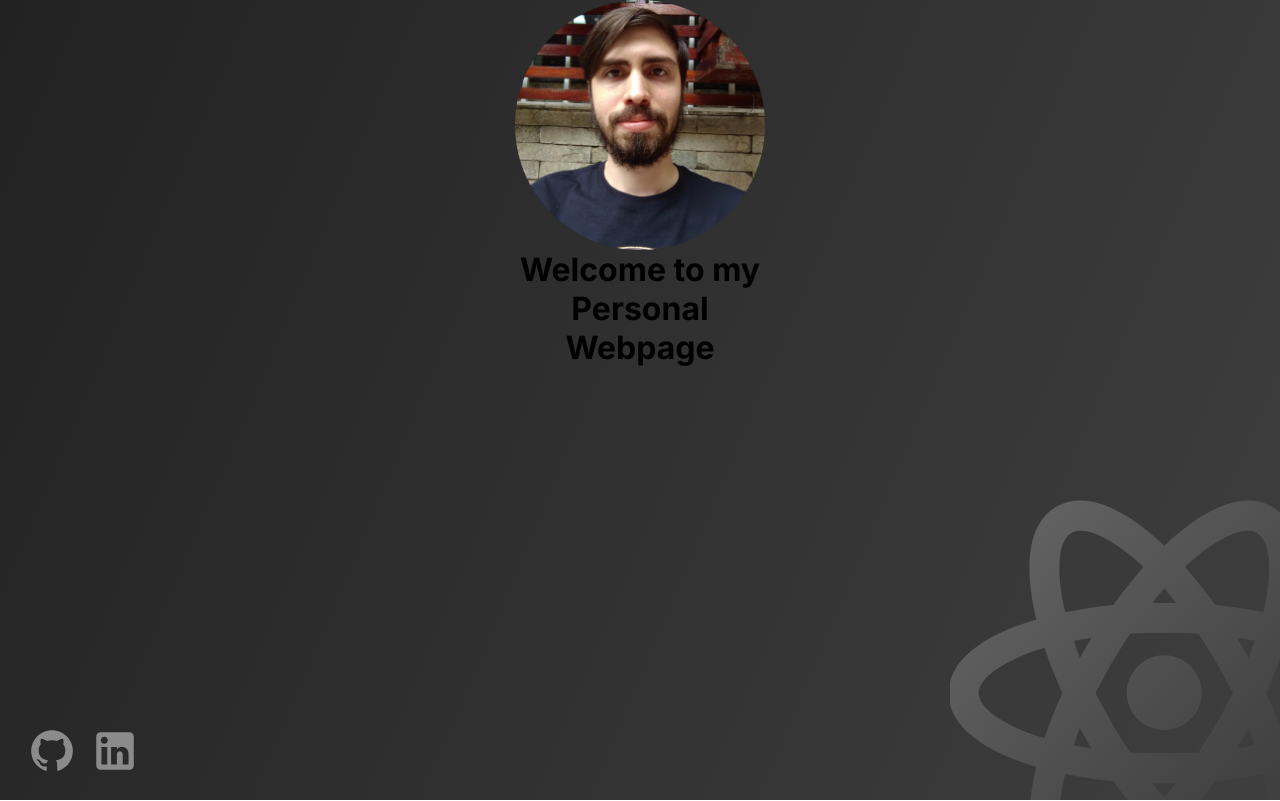
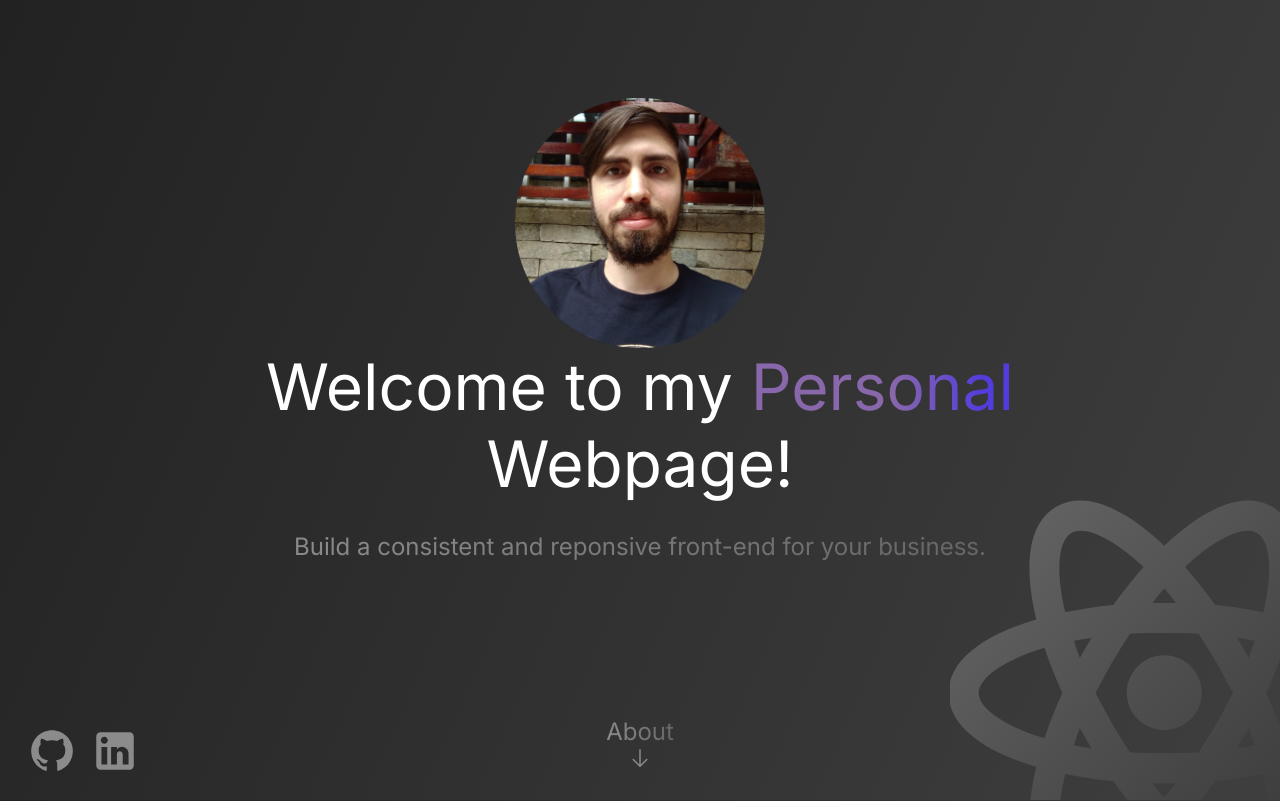
Before and after one commit to Bernardo1411/Bernardo_page, a Next.js app: page / in a window 1280 px wide. Shown: the top 801 px of the page. Built offline with nearby package versions, Linux system fonts and the light colour scheme.

Commit message:
main page done

```diff
--- /dev/null
+++ b/src/app/about/about.js
@@ -0,0 +1,13 @@
+import React from 'react';
+
+import PageContainer from '../../containers/pageContainer/pageContainer';
+
+function About() {
+  return (
+    <PageContainer id="about">
+      <h1>About</h1>
+    </PageContainer>
+  );
+}
+
+export default About;
--- /dev/null
+++ b/src/app/contact/contact.js
@@ -0,0 +1,13 @@
+import React from 'react';
+
+import PageContainer from '../../containers/pageContainer/pageContainer';
+
+function Contact() {
+  return (
+    <PageContainer id="contact">
+      <h1>Contact</h1>
+    </PageContainer>
+  );
+}
+
+export default Contact;
--- a/src/app/globals.css
+++ b/src/app/globals.css
@@ -1,5 +1,8 @@
 :root {
   --background-main-color: linear-gradient(113deg, #222 0%, #3F3F3F 100.75%);
+  --background-navbar-color: linear-gradient(180deg, #222 0%, rgba(34, 34, 34, 0.00) 100%);
+  --text-main-color: linear-gradient(90deg, #8967AB 53.65%, #523CDB 88.49%);
+  --text-secondary-color: linear-gradient(90deg, #8B8B8B 0%, #656565 100%);
 }
 
 * {
--- a/src/app/landing/landing.js
+++ b/src/app/landing/landing.js
@@ -1,20 +1,38 @@
 import React from 'react';
 import Image from 'next/image';
 
-import PageContainer from '../../containers/pageContainer';
+import PageContainer from '../../containers/pageContainer/pageContainer';
+
+import styles from './landing.module.css';
 
 function Landing() {
   return (
-    <PageContainer>
+    <PageContainer id="landing">
       <Image
         src="/images/myphoto.webp"
         alt="Bernardo photo"
         height={250}
         width={250}
       />
-      <h1>Welcome to my </h1>
-      <h1>Personal</h1>
-      <h1> Webpage</h1>
+      <div className={styles.divMainText}>
+        <div>
+          <h1 className={styles.h1}>Welcome to my </h1>
+          <h1 className={`${styles.h1} ${styles.personal}`}>Personal</h1>
+        </div>
+      </div>
+      <div style={{ display: 'flex', justifyContent: 'center', marginBottom: '30px' }}>
+        <h1 className={styles.h1}>Webpage!</h1>
+      </div>
+      <p className={styles.p}>Build a consistent and reponsive front-end for your business.</p>
+      <div className={styles.bottomButton}>
+        <p className={styles.p}>About</p>
+        <Image
+          src="/images/arrowDown.svg"
+          alt="arrow down"
+          height={24}
+          width={24}
+        />
+      </div>
     </PageContainer>
   );
 }
--- a/src/app/landing/landing.module.css
+++ b/src/app/landing/landing.module.css
@@ -0,0 +1,39 @@
+.h1 {
+    color: white;
+    font-size: 64px;
+    font-weight: 400;
+    display: inline;
+}
+
+.personal {
+    background: var(--text-main-color);
+    -webkit-background-clip: text;
+    -moz-background-clip: text;
+    -webkit-text-fill-color: transparent;
+    -moz-text-fill-color: transparent;
+}
+
+.p {
+    text-align: center;
+    font-size: 24px;
+    font-style: normal;
+    font-weight: 400;
+    line-height: normal;
+
+    background: var(--text-secondary-color);
+    background-clip: text;
+    -webkit-background-clip: text;
+    -webkit-text-fill-color: transparent;
+}
+
+.bottomButton {
+    width: 100px;
+    display: flex;
+    flex-direction: column;
+    justify-content: center;
+    align-items: center;
+    margin-bottom: 30px;
+    position: absolute;
+    bottom: 0;
+    left: '50%';
+}
--- a/src/app/page.js
+++ b/src/app/page.js
@@ -2,11 +2,17 @@ import React from 'react';
 import styles from './page.module.css';
 
 import Landing from './landing/landing';
+import About from './about/about';
+import Projects from './projects/projects';
+import Contact from './contact/contact';
 
 function Home() {
   return (
     <main className={styles.main}>
       <Landing />
+      <About />
+      <Projects />
+      <Contact />
     </main>
   );
 }
--- /dev/null
+++ b/src/app/projects/projects.js
@@ -0,0 +1,13 @@
+import React from 'react';
+
+import PageContainer from '../../containers/pageContainer/pageContainer';
+
+function Project() {
+  return (
+    <PageContainer id="projects">
+      <h1>Project</h1>
+    </PageContainer>
+  );
+}
+
+export default Project;
--- /dev/null
+++ b/src/containers/navbar/navbar.modules.css
@@ -0,0 +1,5 @@
+.container {
+    width: 100vw;
+    height: 98px;
+
+}
--- a/src/containers/pageContainer.js
+++ b/src/containers/pageContainer/pageContainer.js
@@ -5,10 +5,10 @@ import Image from 'next/image';
 import styles from './pageContainer.module.css';
 
 function PageContainer(props) {
-  const { children } = props;
+  const { children, id } = props;
 
   return (
-    <div className={styles.container}>
+    <div id={id} className={styles.container}>
       {children}
       <Image
         src="/images/react.svg"
@@ -54,6 +54,7 @@ PageContainer.propTypes = {
     PropTypes.object,
     PropTypes.node,
   ]).isRequired,
+  id: PropTypes.string.isRequired,
 };
 
 export default PageContainer;
--- a/src/containers/pageContainer.module.css
+++ b/src/containers/pageContainer/pageContainer.module.css
@@ -7,6 +7,7 @@
     align-items: center;
     background: var(--background-main-color);
     position: relative;
+    padding-top: 98px;
 }
 
 .footer {
```
Also changed, not shown: src/containers/navbar/navbar.js (added, +18 -0 lines), public/images/arrowDown.svg (added).
